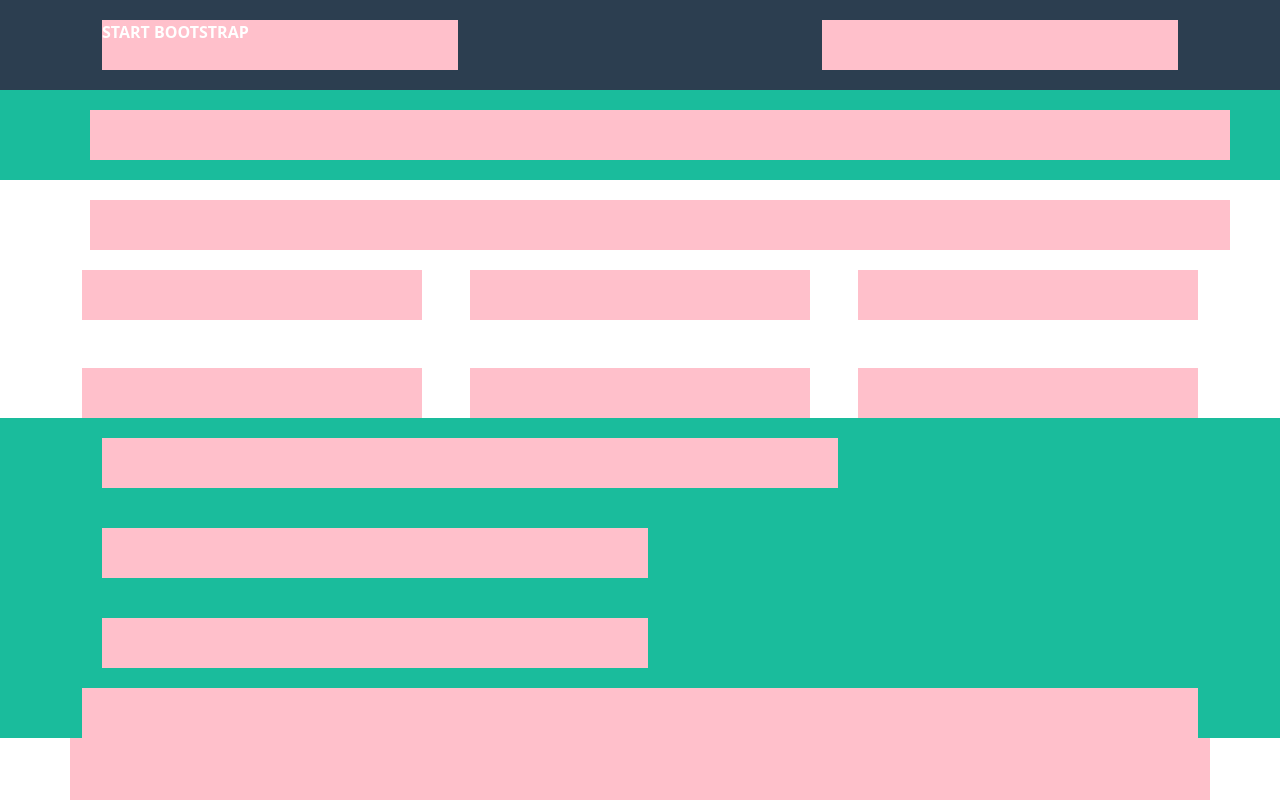
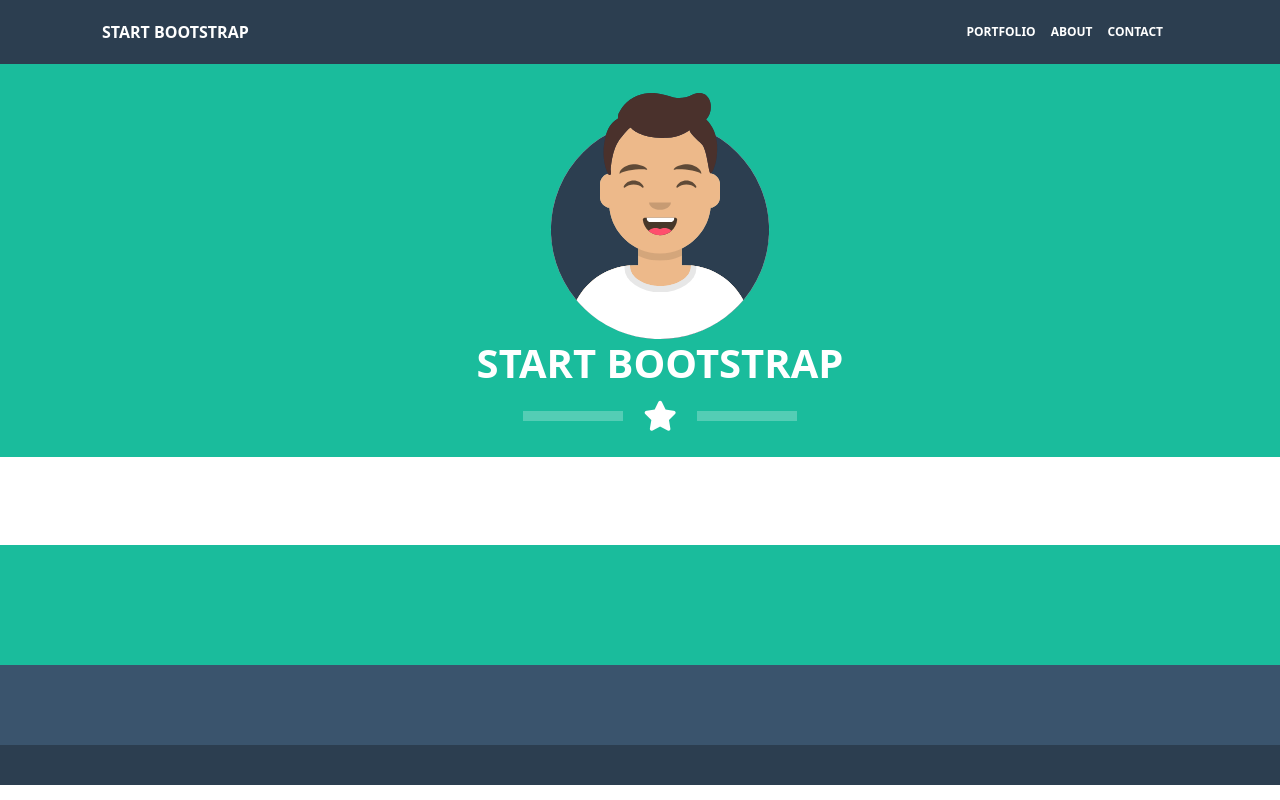
Before and after one commit to leonardopea/html-css-bootstrap-freelancer, a plain HTML site: page index.html in a window 1280 px wide. Shown: the top 800 px of the page. Drawn offline with nearby package versions, Linux system fonts and the light colour scheme.

Commit message:
header completo e prima parte main

```diff
--- a/css/style.css
+++ b/css/style.css
@@ -4,6 +4,13 @@
     box-sizing: border-box;
 }
 
+.col_margin{
+    margin: 20px;
+}
+header, h1{
+    color: white;
+    font-weight: 800;
+}
 
 
 /*///////////////////////////////////////////////////
@@ -14,18 +21,47 @@
 
 header{
     background-color: #2C3E50;
-    color: white;
-    font-weight: 800;
+
 }
 .col_pink{
     background-color: pink;
-    height: 50px;
+
 
 }
 
+ul{
+    display: flex;
+    flex-direction: row;
+    justify-content: flex-end;
+    gap: 15px;
+    align-items: center;
+}
 
+li{
+    list-style: none;
+}
+.hamburger{
+    border: 2px solid rgb(166, 163, 163);
+    border-radius: 2px;
+    padding: 5px 10px;
+    display: none;
+}
+.font_size{
+    font-size: 12px;
+}
 
+.visible{
+    display: block;
+}
 
+@media screen and (max-width: 768px) {
+    .visible{
+        display: none;
+    }
+    .hamburger{
+        display: block;
+    }
+}
 /*///////////////////////////////////////////////////
                      MAIN
  ///////////////////////////////////////////////////*/
@@ -37,9 +73,38 @@ header{
     background-color: #1ABC9C;
 
 }
-.col_margin{
-    margin: 20px;
+
+#img_avatar{
+    width: 30vh
 }
+.star{
+    display: flex;
+    align-items: center;
+    justify-content: center;
+    gap: 20px;
+}
+.riga_bianca{
+    width: 100px;
+    color: white;
+    border-top: 10px solid white;
+
+}
+
+
+
+
+
+
+
+
+
+
+
+
+
+
+
+
 .background_white{
     background-color: white;
 
--- a/index.html
+++ b/index.html
@@ -5,19 +5,30 @@
     <meta http-equiv="X-UA-Compatible" content="IE=edge">
     <meta name="viewport" content="width=device-width, initial-scale=1.0">
     <title>Start Bootstrap</title>
+    <link rel="stylesheet" href="https://cdnjs.cloudflare.com/ajax/libs/font-awesome/6.4.0/css/all.min.css" integrity="sha512-iecdLmaskl7CVkqkXNQ/ZH/XLlvWZOJyj7Yy7tcenmpD1ypASozpmT/E0iPtmFIB46ZmdtAc9eNBvH0H/ZpiBw==" crossorigin="anonymous" referrerpolicy="no-referrer" />
     <link rel="stylesheet" href="https://cdn.jsdelivr.net/npm/bootstrap@5.3.0-alpha3/dist/css/bootstrap.min.css">
     <link rel="stylesheet" href="./css/style.css">
 </head>
 <body>
     <header>
-        <div class="container">
-            <div class="row justify-content-between">
-                <div class="col-4 col_margin">
-                    <div class="col_pink">START BOOTSTRAP</div>
+        <div class="container-md">
+            <div class="row justify-content-between align-items-center">
+                <div class="col-5 col_margin">
+                    <div>START BOOTSTRAP</div>
                 </div>
-                <div class="col-4 col_margin">
-                    <div class="col_pink"></div>
-                </div>
+                <ul class="col-5 col_margin font_size">
+
+                    <li class="visible">PORTFOLIO</li>
+                    <li class="visible">ABOUT</li>
+                    <li class="visible">CONTACT</li>
+                    <li>
+                        <i class="fa-solid fa-bars hamburger" style="color: #c0c0c0; font-size: 20px;"></i>
+                    </li>
+
+
+                </ul>
+
+
             </div>
         </div>
     </header>
@@ -26,9 +37,16 @@
     <main>
 
         <div class="background_green">
-            <div class="container">
+            <div class="container-md">
                 <div class="row">
-                    <div class="col-12 col_pink text-center col_margin">
+                    <div class="col-12 text-center col_margin">
+                        <img id="img_avatar" src="./img/avatar.svg" alt="">
+                        <h1>START BOOTSTRAP</h1>
+                        <div class="star">
+                            <hr class="riga_bianca">
+                            <i class="fa-solid fa-star" style="color: #ffffff; font-size: 30px;"></i>
+                            <hr class="riga_bianca">
+                        </div>
                     </div>
                 </div>
             </div>
@@ -36,7 +54,7 @@
         </div>
 
         <div class="background_white">
-            <div class="container">
+            <div class="container-md">
                 <div class="row">
                     <div class="col-12 col_pink text-center col_margin"></div>
                 </div>
@@ -69,7 +87,7 @@
         </div>
 
         <div class="background_green">
-            <div class="container">
+            <div class="container-md">
                 <div class="row">
                     <div class="col-12 col-md-8 offset-md-2 text-center col_margin">
                         <div class="col_pink"></div>
@@ -94,7 +112,7 @@
         </div>
 
         <div class="background_white">
-            <div class="container">
+            <div class="container-md">
                 <div class="row">
                     <div class="col-12 col_pink text-center"></div>
                 </div>
@@ -110,7 +128,7 @@
         </div>
 
         <div class="background_grey">
-            <div class="container">
+            <div class="container-md">
                 <div class="row">
                     <div class="col-12 col-md-4 col_margin text-center">
                         <div class="col_pink"></div>
@@ -134,7 +152,7 @@
     </main>
 
     <footer>
-        <div class="container">
+        <div class="container-md">
             <div class="row">
                 <div class="col-12 text-center col_margin">
                     <div class="col_pink"></div>
```
